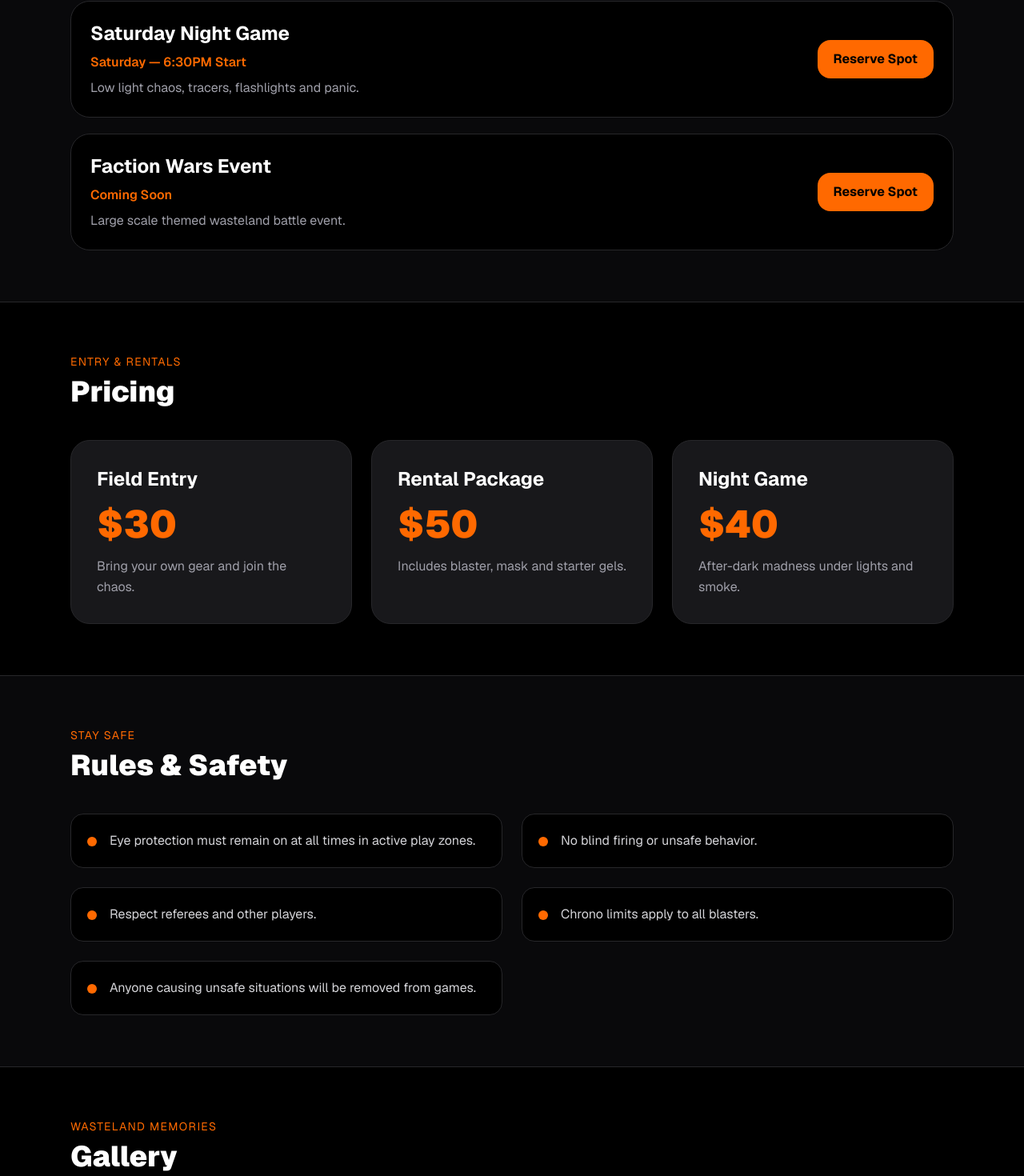
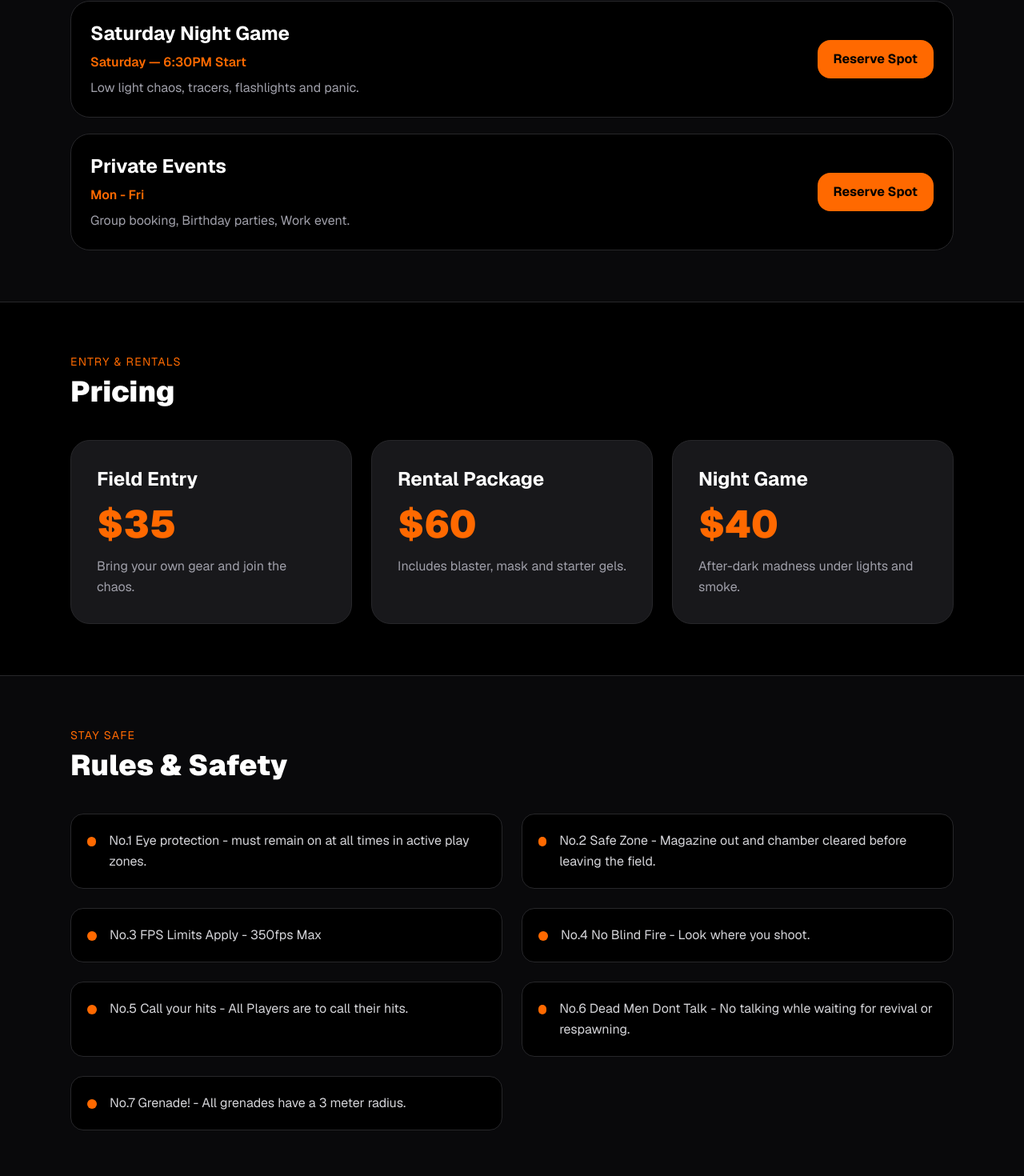
Before and after one commit to gelballwasteland/Gelball-Wasteland, a Next.js app: page / in a window 1280 px wide. Shown: the part 1844-3314 px from the top of the page at 80% size. Built offline with nearby package versions, Linux system fonts and the light colour scheme.

Commit message:
Modify event titles, prices, and safety rules
Updated event details and pricing for various activities. Added new safety rules for active play zones.

```diff
--- a/app/page.js
+++ b/app/page.js
@@ -142,9 +142,9 @@ export default function GelballWastelandWebsite() {
                 desc: 'Low light chaos, tracers, flashlights and panic.'
               },
               {
-                title: 'Faction Wars Event',
-                date: 'Coming Soon',
-                desc: 'Large scale themed wasteland battle event.'
+                title: 'Private Events',
+                date: 'Mon - Fri ',
+                desc: 'Group booking, Birthday parties, Work event.'
               }
             ].map((event, i) => (
               <div
@@ -183,12 +183,12 @@ export default function GelballWastelandWebsite() {
           {[
             {
               title: 'Field Entry',
-              price: '$30',
+              price: '$35',
               details: 'Bring your own gear and join the chaos.'
             },
             {
               title: 'Rental Package',
-              price: '$50',
+              price: '$60',
               details: 'Includes blaster, mask and starter gels.'
             },
             {
@@ -229,11 +229,14 @@ export default function GelballWastelandWebsite() {
 
           <div className="grid md:grid-cols-2 gap-6">
             {[
-              'Eye protection must remain on at all times in active play zones.',
-              'No blind firing or unsafe behavior.',
-              'Respect referees and other players.',
-              'Chrono limits apply to all blasters.',
-              'Anyone causing unsafe situations will be removed from games.'
+              'No.1 Eye protection - must remain on at all times in active play zones.',
+              'No.2 Safe Zone -  Magazine out and chamber cleared before leaving the field.',
+              'No.3 FPS Limits Apply - 350fps Max ',
+              'No.4 No Blind Fire - Look where you shoot.',
+              'No.5 Call your hits - All Players are to call their hits.',
+              'No.6 Dead Men Dont Talk - No talking whle waiting for revival or respawning.',
+              'No.7 Grenade! - All grenades have a 3 meter radius.',
+
             ].map((rule, i) => (
               <div
                 key={i}
```
